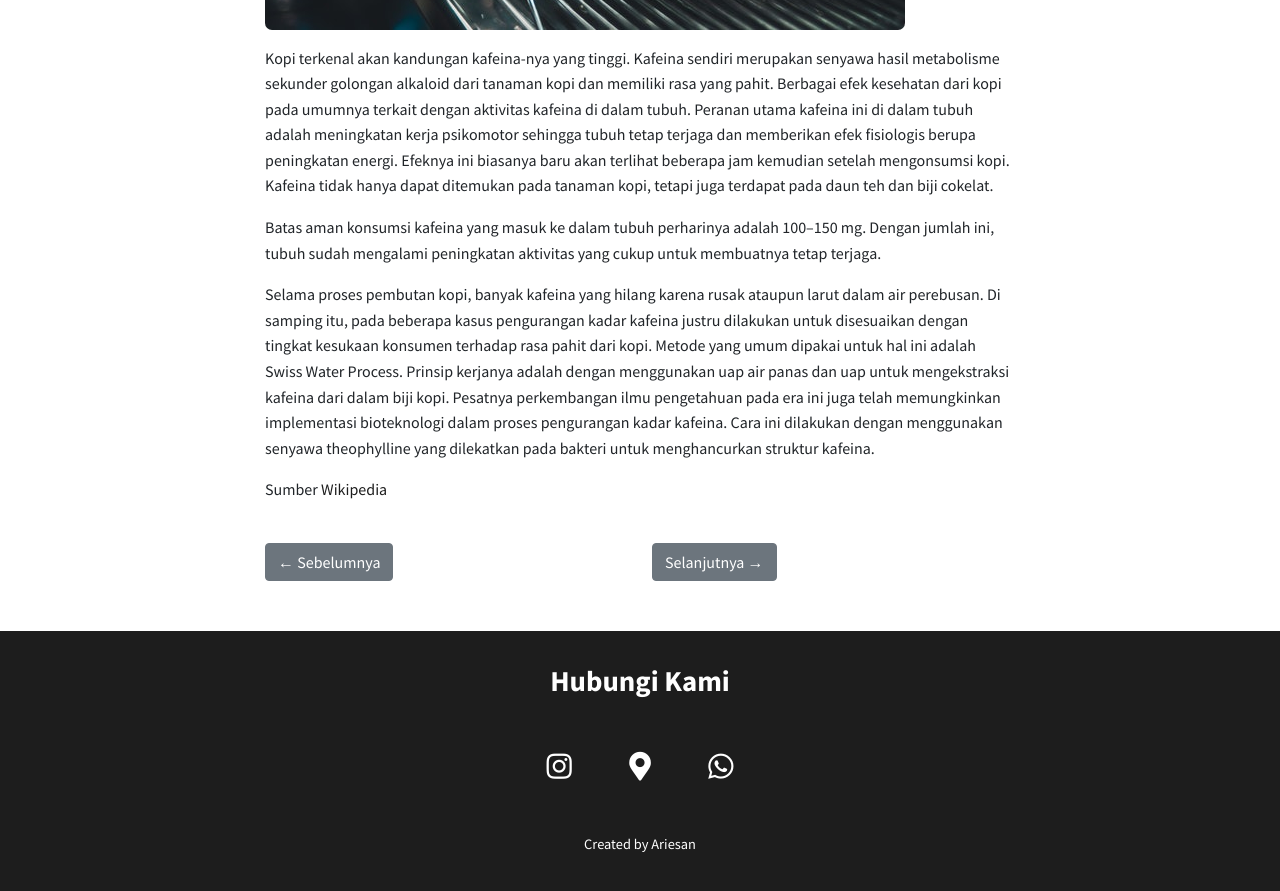
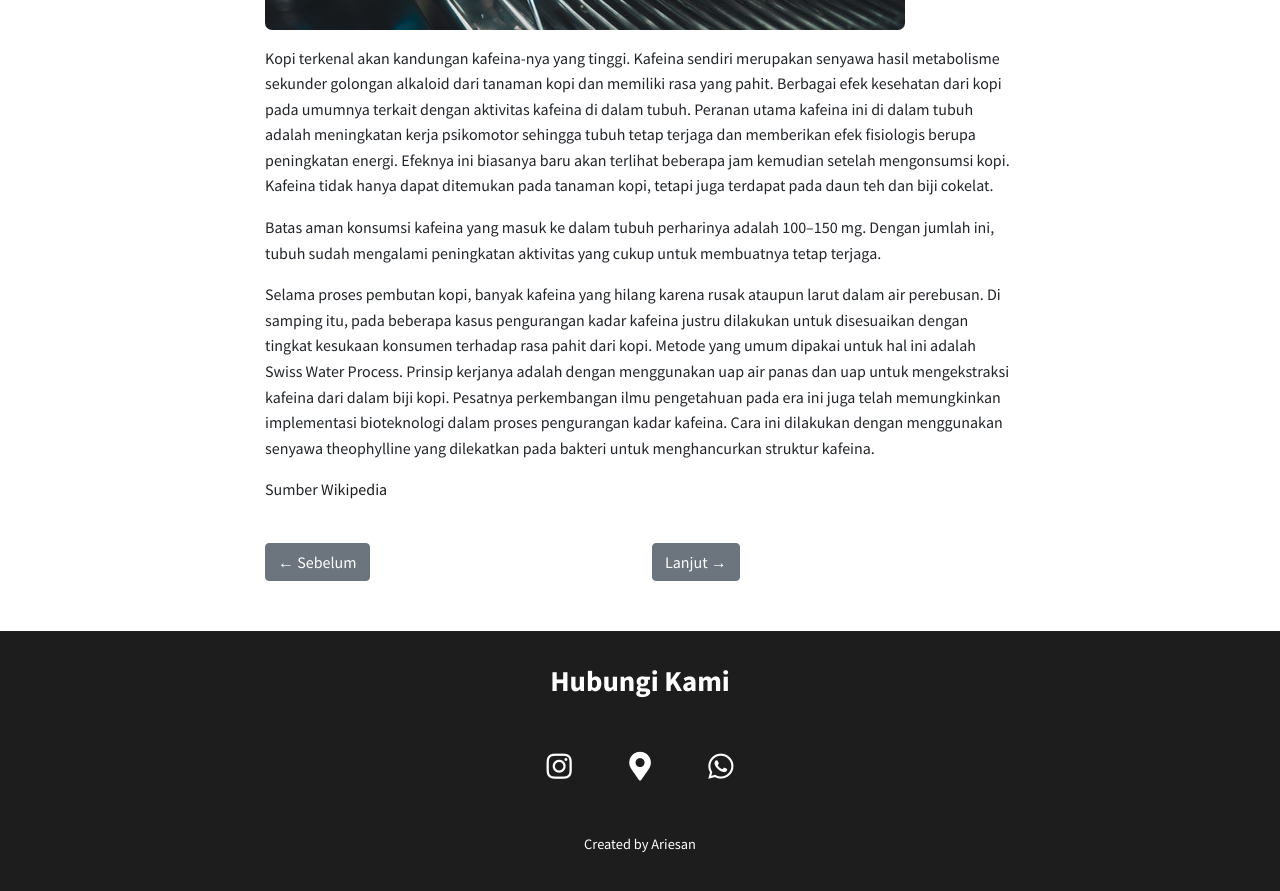
Before and after one commit to Ariesan/kopinank, a Jekyll site: the page built from _posts/2022-05-18-kafeina.md, in a window 1280 px wide and 900 px high, scrolled down 651 px. Shown: the top 891 px of the window. Built offline with Jekyll 4.4.1, drawn with Linux system fonts in a browser that asks for light colours; nearby versions of some CDN libraries.

Commit message:
adding next-prev btn

```diff
--- a/_layouts/post.html
+++ b/_layouts/post.html
@@ -16,12 +16,12 @@
     <div class="row">
       <div class="col-6 float-left">
         {% if page.previous.url %}
-          <a class="btn btn-secondary" href="{{ page.previous.url | prepend: site.baseurl | replace: '//', '/' }}" data-toggle="tooltip" data-placement="top" title="{{ page.previous.title }}">&larr; Sebelumnya</a>
+          <a class="btn btn-secondary" href="{{ page.previous.url | prepend: site.baseurl | replace: '//', '/' }}" data-toggle="tooltip" data-placement="top" title="{{ page.previous.title }}">&larr; Sebelum</a>
         {% endif %}
       </div>
       <div class="col-6 float-right">
         {% if page.next.url %}
-        <a class="btn btn-secondary" href="{{ page.next.url | prepend: site.baseurl | replace: '//', '/' }}" data-toggle="tooltip" data-placement="top" title="{{ page.next.title }}">Selanjutnya &rarr;</a>
+        <a class="btn btn-secondary" href="{{ page.next.url | prepend: site.baseurl | replace: '//', '/' }}" data-toggle="tooltip" data-placement="top" title="{{ page.next.title }}">Lanjut &rarr;</a>
         {% endif %}
     </div>
   </div>
```
